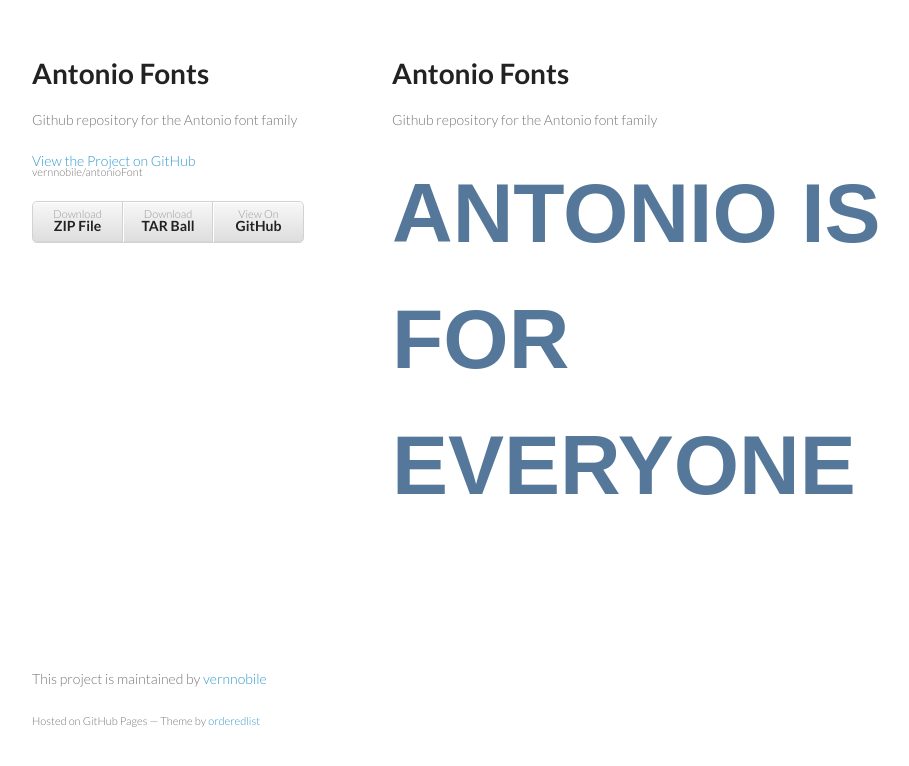
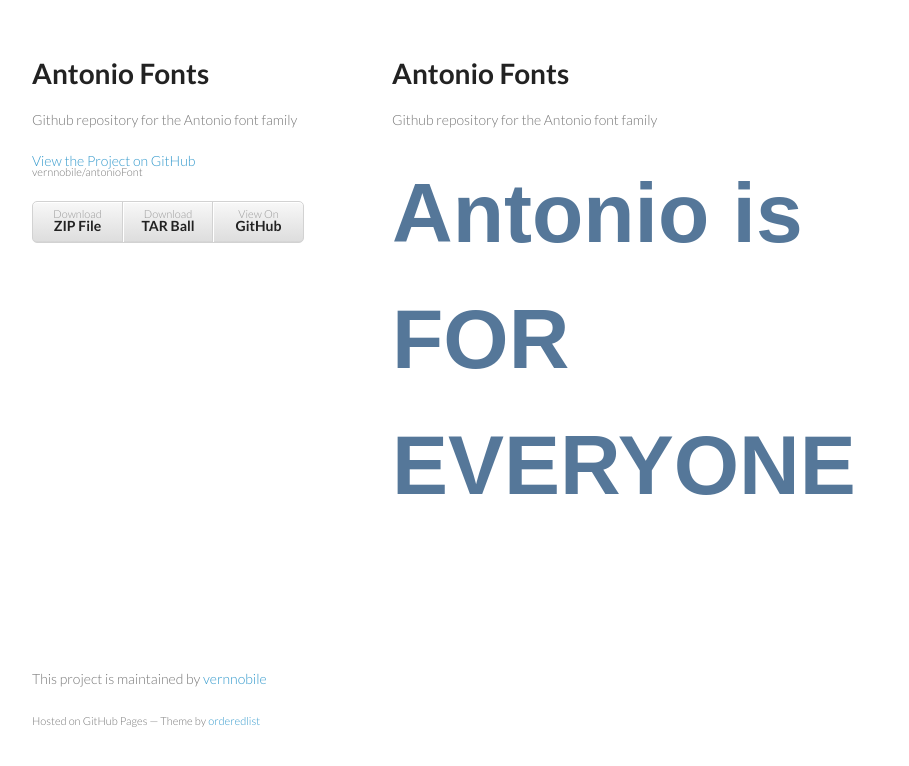
Before and after one commit to vernnobile/antonioFont, a plain HTML site: page index.html in a window 1280 px wide. Shown: the whole page, without its empty margins (178-1087 px from the left). Drawn offline with Linux system fonts and the light colour scheme; a web font is replaced by a local one.

Commit message:
Update index.html

```diff
--- a/index.html
+++ b/index.html
@@ -30,7 +30,7 @@
       <section>
         <h1>Antonio Fonts</h1>
         <p>Github repository for the Antonio font family</p>
-<div style="font-family:'Antonio', sans-serif;font-weight:700;font-size:6em;color:#579;"><strong></strong>ANTONIO IS FOR EVERYONE</strong></div>
+<div style="font-family:'Antonio', sans-serif;font-weight:700;font-size:6em;color:#579;">Antonio is</br>FOR</br>EVERYONE</div>
       </section>
       <footer>
         <p>This project is maintained by <a href="https://github.com/vernnobile">vernnobile</a></p>
```
